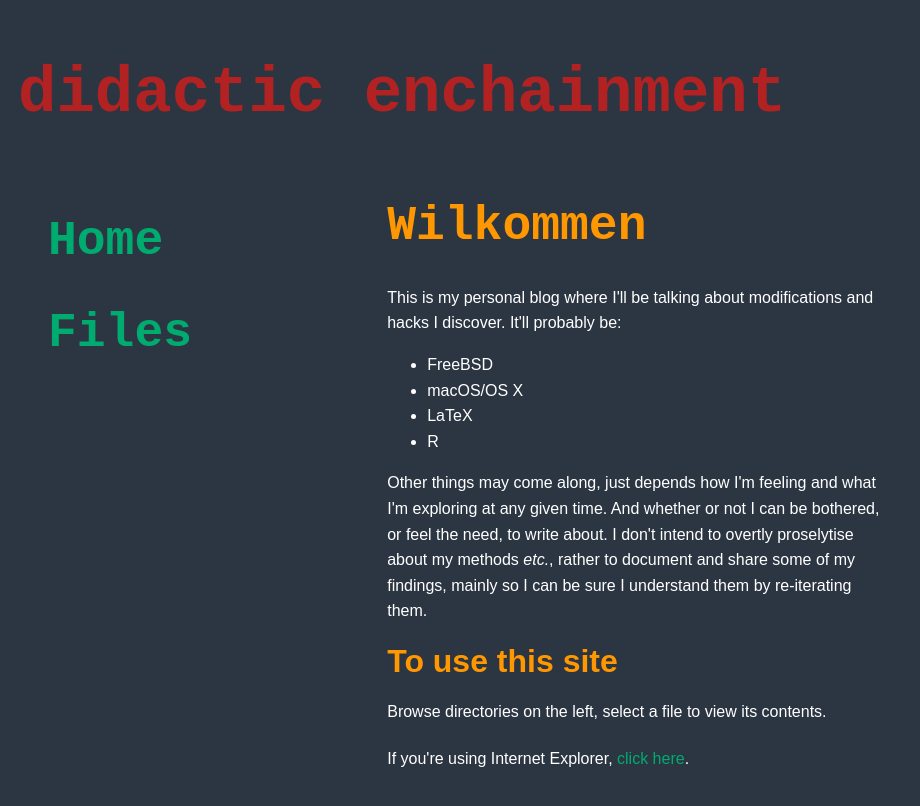
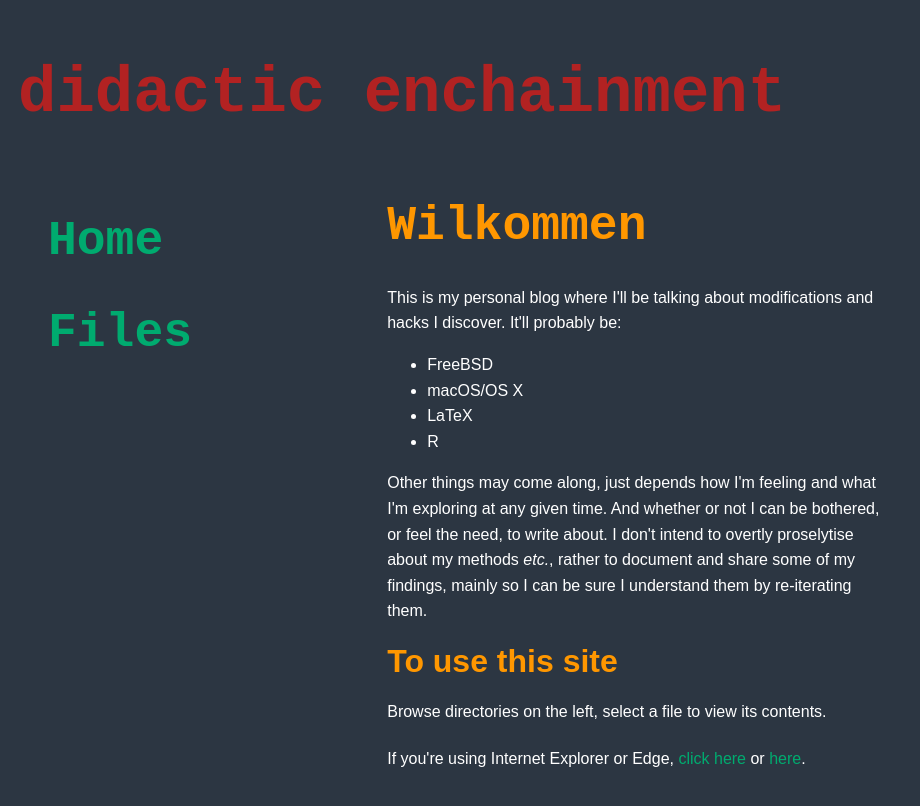
Before and after one commit to paulrbts/blog, a Jekyll site: the page built from index.html, in a window 1280 px wide. Shown: the top 806 px of the page, without its empty margins (0-920 px from the left). Built offline with Jekyll 4.4.1, drawn with Linux system fonts in a browser that asks for light colours; some web fonts are replaced.

Commit message:
added link

```diff
--- a/index.html
+++ b/index.html
@@ -26,4 +26,4 @@ I don't intend to overtly proselytise about my methods <i>etc.</i>, rather to do
 <h3>To use this site</h3>
 <p>Browse directories on the left, select a file to view its contents.</p>
 <br>
-<p>If you're using Internet Explorer, <a target="_blank" href="https://www.freebsd.org/where.html">click here</a>.</p>
+<p>If you're using Internet Explorer or Edge, <a target="_blank" href="https://www.freebsd.org/where.html">click here</a> or <a target="_blank" href="https://www.trueos.org/">here</a>.</p>
```
